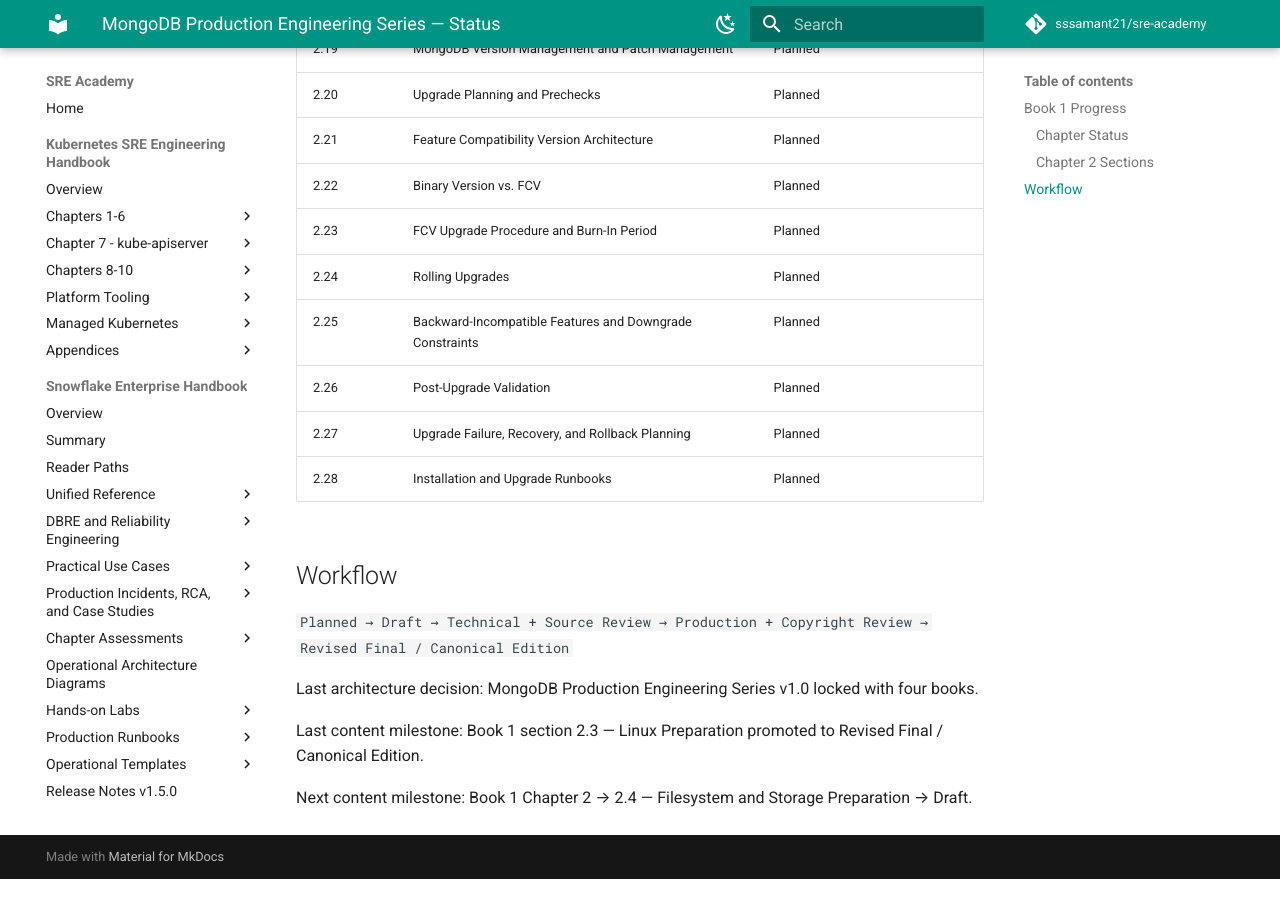
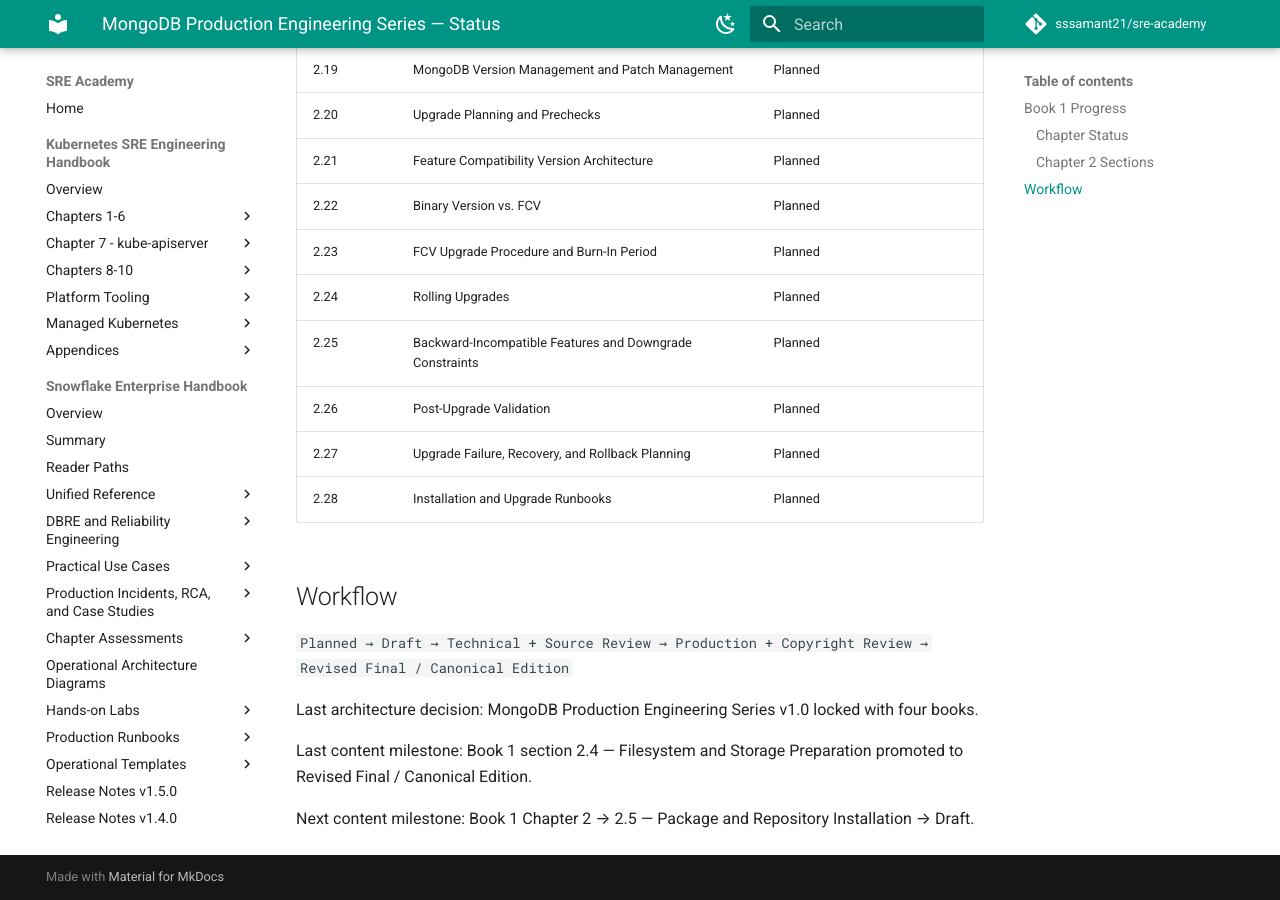
Before and after one commit to sssamant21/sre-academy, an MkDocs documentation site: the page built from docs/books/mongodb/STATUS.md, in a window 1280 px wide and 900 px high, scrolled down 1814 px. Built offline with MkDocs 1.6.1 and Material for MkDocs 9.7.7, drawn with Linux system fonts in a browser that asks for light colours; comment, search, counter and statistics services are not loaded; before the commit the page ends 2693 px from its top, so only the background shows below that; some of the changed text lies outside the part shown.

Commit message:
docs(mongodb): mark 2.4 canonical and advance to 2.5

```diff
--- a/docs/books/mongodb/STATUS.md
+++ b/docs/books/mongodb/STATUS.md
@@ -2,7 +2,7 @@
 
 | Book | Title | Architecture | Content Status |
 |---|---|---|---|
-| 1 | MongoDB Administration Handbook | 🔒 Locked | In Progress — Chapter 1 Complete; Chapter 2 through 2.3 Canonical |
+| 1 | MongoDB Administration Handbook | 🔒 Locked | In Progress — Chapter 1 Complete; Chapter 2 through 2.4 Canonical |
 | 2 | MongoDB SRE & Reliability Engineering Handbook | 🔒 Locked | Planned |
 | 3 | MongoDB DBRE & Performance Engineering Handbook | 🔒 Locked | Planned |
 | 4 | MongoDB Cloud & Kubernetes Production Handbook | 🔒 Locked | Planned |
@@ -14,7 +14,7 @@
 | Chapter | Status |
 |---|---|
 | Chapter 1 — MongoDB Architecture and Internals | ✅ COMPLETE — 1.1–1.24 Canonical |
-| Chapter 2 — Installation, Configuration, Patching, and Upgrades | In Progress — 2.1–2.3 Canonical; 2.4 Next |
+| Chapter 2 — Installation, Configuration, Patching, and Upgrades | In Progress — 2.1–2.4 Canonical; 2.5 Next |
 
 ### Chapter 2 Sections
 
@@ -55,6 +55,6 @@
 
 Last architecture decision: MongoDB Production Engineering Series v1.0 locked with four books.
 
-Last content milestone: Book 1 section 2.3 — Linux Preparation promoted to Revised Final / Canonical Edition.
+Last content milestone: Book 1 section 2.4 — Filesystem and Storage Preparation promoted to Revised Final / Canonical Edition.
 
-Next content milestone: Book 1 Chapter 2 → 2.4 — Filesystem and Storage Preparation → Draft.
+Next content milestone: Book 1 Chapter 2 → 2.5 — Package and Repository Installation → Draft.
```
Also changed, not shown: other parts of docs/books/mongodb/STATUS.md (+2 -2 lines).
